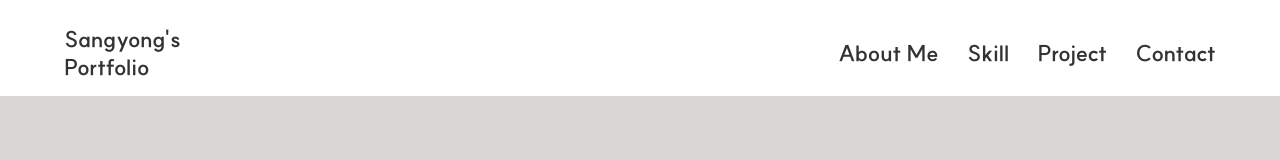
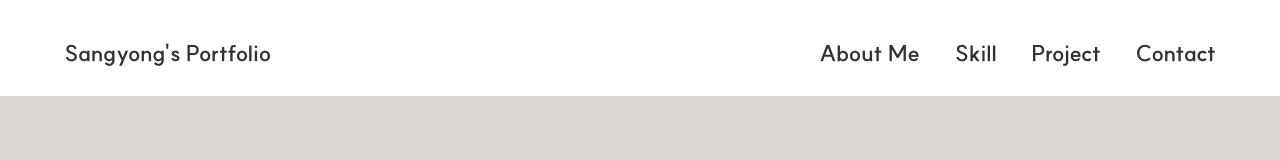
Before and after one commit to kim-sangyong/portfolio, a React (Create React App) app: page / in a window 1280 px wide. Shown: the top 160 px of the page. Built offline with nearby package versions, Linux system fonts and the light colour scheme.

Commit message:
사이트 맵 추가

```diff
--- a/src/assets/styles/Header.module.scss
+++ b/src/assets/styles/Header.module.scss
@@ -38,12 +38,12 @@
 
             .ul {
                 list-style-type: none;
-                width: 100%;
+                width: 50%;
                 height: 100%;
                 display: flex;
                 flex-direction: row;
                 justify-content: flex-end;
-                gap: 3%;
+                gap: 6%;
                 align-items: center;
 
             }
--- a/src/pages/MainPage.jsx
+++ b/src/pages/MainPage.jsx
@@ -148,7 +148,7 @@ function MainPage () {
                         <img src={Imac} alt="바로네 펫샵 프로젝트 이미지" className={styles.imacImg}/>
                             <div className={styles.imacProjectTxt}>
                                 <h3>바로네 펫샵 개인 프로젝트</h3>
-                                <p>강아지 분양이며 HTML, SCSS, JavaScrip를 사용하여 <br />
+                                <p>HTML, SCSS, JavaScrip를 사용하여 <br />
                                    다양한 화면 크기와 디바이스에 최적화된 반응형 사이트입니다. </p>
                                    <div className={styles.imacBox}>
                                         <a href="https://kim-sangyong.github.io/baronepetshop/" target="_blank" rel="noopener noreferrer" className={styles.imacButtonBox}>
```
Also changed, not shown: 2 other files (tests, documents, lock files or other folders).
